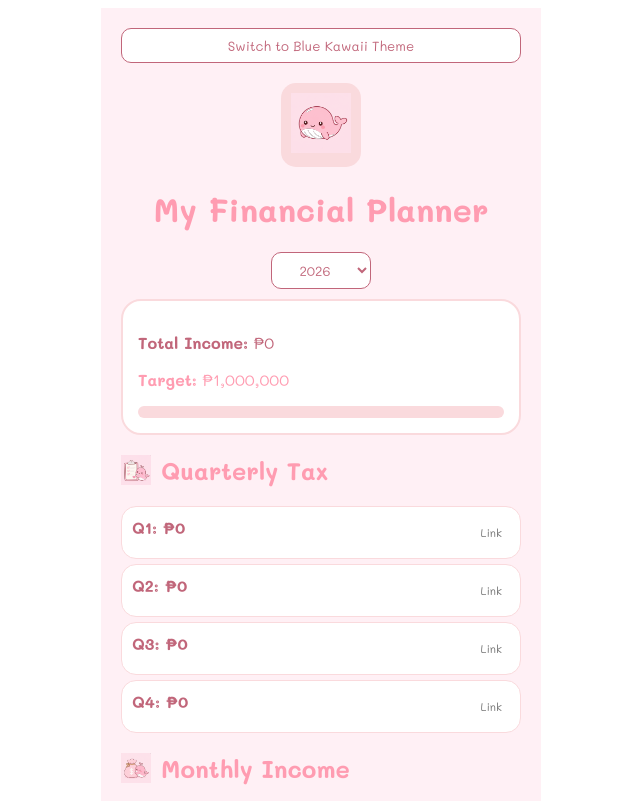
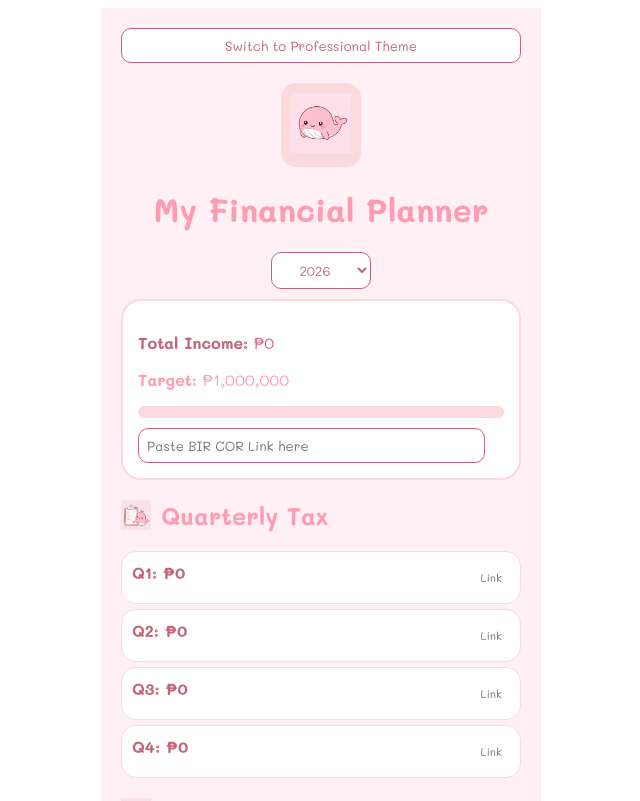
Before and after one commit to 9b8pz25nyt-web/financial-planner, a Next.js app: page / in a window 1280 px wide. Shown: the top 801 px of the page, without its empty margins (319-959 px from the left). Built offline with nearby package versions, Linux system fonts and the light colour scheme.

Commit message:
Restore BIR link input, edit functionality, and comma formatting

```diff
--- a/src/pages/index.tsx
+++ b/src/pages/index.tsx
@@ -14,7 +14,7 @@ const themes = {
   }
 };
 
-const MonthRow = ({ month, incomes, onAdd, onDelete, selectedYear, colors, fontStyle, inputStyle }) => {
+const MonthRow = ({ month, incomes, onAdd, onDelete, onEdit, selectedYear, colors, fontStyle, inputStyle }) => {
   const [isOpen, setIsOpen] = useState(false);
   const [displayAmount, setDisplayAmount] = useState('');
   const [description, setDescription] = useState('');
@@ -40,7 +40,11 @@ const MonthRow = ({ month, incomes, onAdd, onDelete, selectedYear, colors, fontS
             <div key={i.id} style={{ border: `1px solid ${colors.darkBorder}`, borderRadius: '8px', padding: '8px', marginBottom: '5px' }}>
               <div style={{ display: 'flex', justifyContent: 'space-between', fontSize: '0.85rem' }}>
                 <span>{i.notes} (₱{Number(i.amount).toLocaleString()}) {i.link && <a href={i.link} target="_blank" style={{color: colors.darkBorder}}>🔗</a>}</span>
-                <button onClick={() => onDelete(i.id)} style={{ border: 'none', background: 'transparent', cursor: 'pointer' }}>🗑️</button>
+                <div>
+                  {/* Restored Edit Button */}
+                  <button onClick={() => { setDescription(i.notes); setDisplayAmount(i.amount.toLocaleString()); setLink(i.link || ''); onEdit(i.id); }} style={{ border: 'none', background: 'transparent', cursor: 'pointer', marginRight: '5px' }}>✏️</button>
+                  <button onClick={() => onDelete(i.id)} style={{ border: 'none', background: 'transparent', cursor: 'pointer' }}>🗑️</button>
+                </div>
               </div>
             </div>
           ))}
@@ -62,6 +66,7 @@ export default function Home() {
   const [incomes, setIncomes] = useState<any[]>([]);
   const [target, setTarget] = useState(1000000);
   const [isEditing, setIsEditing] = useState(false);
+  const [birLink, setBirLink] = useState('');
 
   const colors = themes[theme];
   const fontStyle = { fontFamily: '"Mali", cursive', color: colors.text };
@@ -72,6 +77,7 @@ export default function Home() {
 
   const addIncome = (month, amount, notes, link) => setIncomes([...incomes, { id: Date.now(), month, amount, notes, link, year: selectedYear }]);
   const deleteIncome = (id) => setIncomes(incomes.filter(i => i.id !== id));
+  const editIncome = (id) => deleteIncome(id); // Simple delete-to-re-add edit pattern
 
   const yearIncomes = incomes.filter(i => i.year === selectedYear);
   const total = yearIncomes.reduce((s, i) => s + (Number(i.amount) || 0), 0);
@@ -91,7 +97,7 @@ export default function Home() {
       <Head><link href="https://fonts.googleapis.com/css2?family=Mali:wght@400;600;700&display=swap" rel="stylesheet" /></Head>
 
       <button onClick={() => setTheme(theme === 'kawaii' ? 'pro' : 'kawaii')} style={{ ...inputStyle, width: '100%', cursor: 'pointer', marginBottom: '20px' }}>
-        Switch to {theme === 'kawaii' ? 'Blue Kawaii' : 'Pink Kawaii'} Theme
+        Switch to {theme === 'kawaii' ? 'Professional' : 'Kawaii'} Theme
       </button>
 
       <div style={{ textAlign: 'center' }}>
@@ -109,6 +115,7 @@ export default function Home() {
           : <p style={{ cursor: 'pointer', color: colors.primary }}><strong>Target:</strong> ₱{target.toLocaleString()}</p>}
         </div>
         <div style={{ background: colors.border, height: '12px', borderRadius: '6px' }}><div style={{ width: `${progress}%`, height: '100%', background: colors.primary }} /></div>
+        <input placeholder="Paste BIR COR Link here" onChange={(e) => setBirLink(e.target.value)} value={birLink} style={{ ...inputStyle, marginTop: '10px', width: '90%' }} />
       </div>
 
       <h2 style={{ color: colors.primary, marginTop: '20px', display: 'flex', alignItems: 'center' }}>
@@ -127,7 +134,7 @@ export default function Home() {
       {quarters.map(q => (
         <div key={q.n} style={{ background: colors.card, padding: '10px', borderRadius: '15px', marginBottom: '10px', border: `1px solid ${colors.border}` }}>
           <div style={{ color: colors.primary, fontWeight: 'bold' }}>{q.n} Total: ₱{yearIncomes.filter(i => q.m.includes(i.month)).reduce((s, i) => s + (Number(i.amount) || 0), 0).toLocaleString()}</div>
-          {q.m.map(m => <MonthRow key={m} month={m} incomes={incomes} onAdd={addIncome} onDelete={deleteIncome} selectedYear={selectedYear} colors={colors} fontStyle={fontStyle} inputStyle={inputStyle} />)}
+          {q.m.map(m => <MonthRow key={m} month={m} incomes={incomes} onAdd={addIncome} onDelete={deleteIncome} onEdit={editIncome} selectedYear={selectedYear} colors={colors} fontStyle={fontStyle} inputStyle={inputStyle} />)}
         </div>
       ))}
     </div>
```
